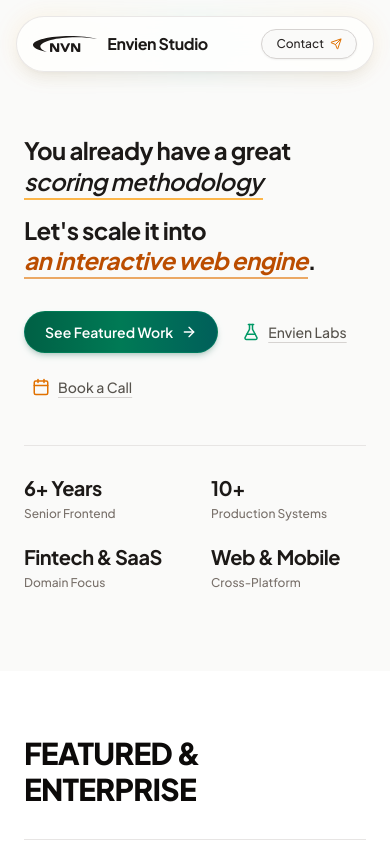
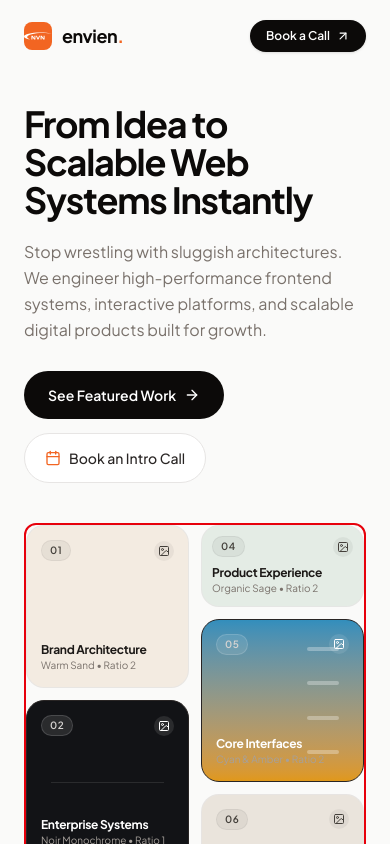
Before and after one commit to novrandobilly/lothlorien, a Next.js app in the folder frontend/: page / in a window 390 px wide. Shown: the top 844 px of the page. Built offline with nearby package versions, Linux system fonts and the light colour scheme.

Commit message:
refactor: enhance Header component with scroll detection and update HeroSection layout for improved responsiveness

```diff
--- a/frontend/src/components/Header.tsx
+++ b/frontend/src/components/Header.tsx
@@ -1,59 +1,86 @@
-import React from "react";
+"use client";
+
+import React, { useState, useEffect } from "react";
 import Link from "next/link";
 import { EnvienLogo } from "@/components/ui/EnvienLogo";
-import { Send } from "lucide-react";
+import { ArrowUpRight } from "lucide-react";
 
 export function Header() {
+  const [isScrolled, setIsScrolled] = useState(false);
+
+  useEffect(() => {
+    const handleScroll = () => {
+      setIsScrolled(window.scrollY > 20);
+    };
+
+    handleScroll();
+    window.addEventListener("scroll", handleScroll, { passive: true });
+    return () => window.removeEventListener("scroll", handleScroll);
+  }, []);
+
   return (
-    <header className="sticky top-4 sm:top-6 z-50 w-full max-w-6xl mx-auto px-4 sm:px-6 transition-all duration-300">
-      {/* Outer wrapper with subtle atmospheric halo */}
-      <div className="relative group/nav">
-        {/* Ambient Warm Underglow */}
-        <div className="absolute -inset-0.5 bg-linear-to-r from-amber-500/15 via-emerald-500/10 to-amber-500/15 rounded-full blur-md opacity-60 group-hover/nav:opacity-100 transition-opacity duration-500 -z-10 pointer-events-none" />
-
-        {/* Clean White Pill Container */}
-        <div className="relative bg-white/85 backdrop-blur-2xl border border-stone-200/90 shadow-lg shadow-stone-950/5 rounded-full px-4 sm:px-6 h-14 flex items-center justify-between gap-4">
+    <header
+      className={`sticky top-0 z-50 w-full transition-all duration-200 ${
+        isScrolled
+          ? "bg-[#fafaf9]/90 backdrop-blur-xl border-b border-stone-200/80"
+          : "bg-[#fafaf9] border-b border-transparent"
+      }`}
+    >
+      <div className="max-w-7xl mx-auto px-6 sm:px-8 lg:px-12 h-18 sm:h-20 flex items-center justify-between">
         {/* Brand Logo & Title */}
         <Link
           href="/"
-            className="flex items-center gap-2.5 text-stone-900 tracking-tight group/logo"
+          className="flex items-center gap-2.5 text-stone-950 tracking-tight group/logo"
           aria-label="Envien Studio Home"
         >
+          <div className="w-7 h-7 sm:w-8 sm:h-8 rounded-lg bg-[#f26522] text-white flex items-center justify-center">
             <EnvienLogo
-              className="h-4 sm:h-4.5 w-auto text-stone-900 group-hover/logo:text-amber-600 transition-colors"
-              variant="current"
+              className="h-3.5 sm:h-4 w-auto text-white"
+              variant="white"
             />
-            <span className="text-base sm:text-lg font-bold tracking-tight font-sans text-stone-900 group-hover/logo:text-amber-600 transition-colors">
-              Envien Studio
+          </div>
+          <span className="text-lg sm:text-xl font-bold tracking-tight font-sans text-stone-950">
+            envien<span className="text-[#f26522]">.</span>
           </span>
         </Link>
 
-          {/* Right side: Nav Links + Contact Button */}
-          <div className="flex items-center gap-3 sm:gap-5">
-            <nav className="hidden sm:flex items-center gap-5 text-xs font-medium text-stone-600">
+        {/* Center Nav Links */}
+        <nav className="hidden md:flex items-center gap-8 text-sm font-medium font-sans text-stone-600">
+          <Link
+            href="/"
+            className="text-stone-950 font-semibold hover:text-[#f26522] transition-colors"
+          >
+            Home
+          </Link>
+          <Link
+            href="/#about"
+            className="hover:text-stone-950 transition-colors"
+          >
+            About
+          </Link>
           <Link
             href="/#work"
-                className="hover:text-stone-900 transition-colors"
+            className="hover:text-stone-950 transition-colors"
           >
-                Featured
+            Work
           </Link>
           <Link
             href="/#labs"
-                className="hover:text-emerald-700 transition-colors"
+            className="hover:text-stone-950 transition-colors"
           >
             Labs
           </Link>
         </nav>
 
+        {/* Right CTA Button */}
+        <div className="flex items-center gap-4">
           <Link
             href="/#contact"
-              scroll={true}
-              className="inline-flex items-center justify-center gap-1.5 text-xs font-medium rounded-full px-3.5 py-1.5 border border-stone-300 hover:border-amber-500/70 bg-stone-50 hover:bg-amber-50 text-stone-800 hover:text-amber-800 shadow-xs hover:shadow-sm transition-all"
+            className="inline-flex items-center gap-1.5 text-xs sm:text-sm font-semibold rounded-full px-4 sm:px-5 py-2 sm:py-2.5 bg-stone-950 text-white hover:bg-stone-800 transition-all shadow-sm active:scale-95"
           >
-              <span>Contact</span>
-              <Send className="w-3 h-3 text-amber-600 shrink-0" />
+            <span>Book a Call</span>
+            <ArrowUpRight className="w-3.5 h-3.5 shrink-0" />
           </Link>
-          </div>
         </div>
       </div>
     </header>
--- a/frontend/src/features/home/features/hero-section/index.tsx
+++ b/frontend/src/features/home/features/hero-section/index.tsx
@@ -1,124 +1,245 @@
 "use client";
 
-import React, { useState, useEffect } from "react";
+import React from "react";
 import Link from "next/link";
-import { ArrowRight, Calendar, FlaskConical } from "lucide-react";
+import { ArrowRight, Calendar, Image as ImageIcon } from "lucide-react";
 import { ProofStripSection } from "./features/ProofStripSection";
-import { heroPairs, ACTIVE_OUTCOME_STYLE, OUTCOME_STYLES } from "./constants";
+
+interface VisualSlotProps {
+  id: string;
+  slotNumber: string;
+  title: string;
+  subtitle: string;
+  heightRatio: 1 | 2;
+  bgClass: string;
+  borderClass?: string;
+  isDark?: boolean;
+  imageUrl?: string; // Easy slot for user to plug real images later
+  accentElement?: React.ReactNode;
+}
+
+function VisualCard({
+  slotNumber,
+  title,
+  subtitle,
+  heightRatio,
+  bgClass,
+  borderClass,
+  isDark = false,
+  imageUrl,
+  accentElement,
+}: VisualSlotProps) {
+  const defaultBorder = isDark
+    ? "border border-stone-800"
+    : "border border-stone-200/80";
+
+  // Height ratio: 2 -> aspect-square (1:1), 1 -> aspect-[2/1] (2:1 width to height)
+  // Both have identical width, so height ratio is exactly 2:1
+  const aspectClass = heightRatio === 2 ? "aspect-square" : "aspect-[2/1]";
+
+  return (
+    <div
+      className={`relative w-full ${aspectClass} ${bgClass} ${borderClass ?? defaultBorder} rounded-[18px] sm:rounded-[22px] overflow-hidden transition-transform duration-200 hover:scale-[1.01] select-none group`}
+    >
+      {imageUrl ? (
+        <img
+          src={imageUrl}
+          alt={title}
+          className="w-full h-full object-cover"
+        />
+      ) : (
+        <div
+          className={`absolute inset-0 flex flex-col justify-between ${
+            heightRatio === 1 ? "p-2.5 sm:p-3.5" : "p-3.5 sm:p-4"
+          }`}
+        >
+          {/* Subtle Accent Graphics */}
+          {accentElement && (
+            <div className="absolute inset-0 pointer-events-none overflow-hidden">
+              {accentElement}
+            </div>
+          )}
+
+          {/* Top Pill / Slot Tag */}
+          <div className="relative z-10 flex items-center justify-between">
+            <span
+              className={`text-[10px] sm:text-xs font-semibold tracking-wider uppercase px-2 py-0.5 rounded-full ${
+                isDark
+                  ? "bg-white/10 text-stone-300 border border-white/15"
+                  : "bg-black/5 text-stone-700 border border-black/5"
+              }`}
+            >
+              {slotNumber}
+            </span>
+            <div
+              className={`w-5 h-5 sm:w-6 sm:h-6 rounded-full flex items-center justify-center ${
+                isDark ? "bg-white/10 text-white" : "bg-black/5 text-stone-700"
+              }`}
+            >
+              <ImageIcon className="w-3 h-3" />
+            </div>
+          </div>
+
+          {/* Bottom Label Context */}
+          <div className="relative z-10">
+            <p
+              className={`text-xs sm:text-sm font-bold tracking-tight font-sans line-clamp-1 ${
+                isDark ? "text-white" : "text-stone-900"
+              }`}
+            >
+              {title}
+            </p>
+            <p
+              className={`text-[10px] sm:text-[11px] font-sans line-clamp-1 ${
+                isDark ? "text-stone-400" : "text-stone-500"
+              }`}
+            >
+              {subtitle}
+            </p>
+          </div>
+        </div>
+      )}
+    </div>
+  );
+}
 
 export function HeroSection() {
-  const [index, setIndex] = useState(0);
-  const [isVisible, setIsVisible] = useState(true);
+  return (
+    <section className="relative bg-[#fafaf9] pt-6 sm:pt-10 lg:pt-14 pb-14 sm:pb-20">
+      <div className="max-w-7xl mx-auto px-6 sm:px-8 lg:px-12">
+        <div className="grid grid-cols-1 lg:grid-cols-12 gap-10 lg:gap-10 xl:gap-14 items-start">
+          {/* =========================================================
+              1. LEFT COLUMN: TYPOGRAPHY, CAPTION & ACTION BUTTONS
+             ========================================================= */}
+          <div className="lg:col-span-6 xl:col-span-6 flex flex-col justify-center text-left pt-2">
+            {/* Main Headline (Sans-serif, bold, 3 lines matching screenshot) */}
+            <h1 className="text-4xl sm:text-5xl md:text-6xl xl:text-[68px] font-bold tracking-[-0.035em] text-stone-950 leading-[1.06] font-sans">
+              From Idea to <br />
+              Scalable Web <br />
+              Systems Instantly
+            </h1>
 
-  useEffect(() => {
-    const interval = setInterval(() => {
-      setIsVisible(false);
-      setTimeout(() => {
-        setIndex((prev) => (prev + 1) % heroPairs.length);
-        setIsVisible(true);
-      }, 300);
-    }, 2800);
-    return () => clearInterval(interval);
-  }, []);
+            {/* Subtitle Caption */}
+            <p className="mt-5 sm:mt-6 text-base sm:text-lg md:text-xl text-stone-500 font-sans leading-relaxed max-w-lg">
+              Stop wrestling with sluggish architectures. We engineer
+              high-performance frontend systems, interactive platforms, and
+              scalable digital products built for growth.
+            </p>
 
-  const currentPair = heroPairs[index];
+            {/* Action Buttons */}
+            <div className="mt-7 sm:mt-9 flex flex-wrap items-center gap-3.5 sm:gap-4">
+              <Link
+                href="#work"
+                className="inline-flex items-center gap-2 px-6 py-3.5 rounded-full bg-stone-950 text-white hover:bg-stone-800 text-sm sm:text-base font-semibold transition-all group active:scale-95"
+              >
+                <span>See Featured Work</span>
+                <ArrowRight className="w-4 h-4 group-hover:translate-x-0.5 transition-transform" />
+              </Link>
+              <Link
+                href="#contact"
+                className="inline-flex items-center gap-2 px-5 py-3.5 rounded-full border border-stone-200 hover:border-stone-300 bg-white hover:bg-stone-50 text-stone-800 text-sm sm:text-base font-medium transition-all active:scale-95"
+              >
+                <Calendar className="w-4 h-4 text-[#f26522]" />
+                <span>Book an Intro Call</span>
+              </Link>
+            </div>
+          </div>
 
-  return (
-    <section className="relative overflow-hidden pt-20 pb-20 sm:pt-24 sm:pb-24 md:pt-28 md:pb-24 bg-[#fafaf9]">
-      {/* Dynamic rolling animations */}
-      <style
-        dangerouslySetInnerHTML={{
-          __html: `
-        @keyframes rollOut {
-          0% { transform: translateY(0); opacity: 1; }
-          100% { transform: translateY(8px); opacity: 0; }
-        }
-        @keyframes rollIn {
-          0% { transform: translateY(-8px); opacity: 0; }
-          100% { transform: translateY(0); opacity: 1; }
-        }
-        .animate-roll-out {
-          animation: rollOut 0.3s cubic-bezier(0.4, 0, 0.2, 1) forwards;
-        }
-        .animate-roll-in {
-          animation: rollIn 0.3s cubic-bezier(0.4, 0, 0.2, 1) forwards;
-        }
-      `,
-        }}
-      />
+          {/* =========================================================
+              2. RIGHT COLUMN: VISUAL CARDS CONTAINER (WITH RED BORDER)
+              Height ratios in order: 2 : 1 : 2 : 2 : 2 : 1
+              Column 1: Slot 1 (2) + Slot 2 (1) + Slot 3 (2) = 5 units
+              Column 2: Slot 4 (2) + Slot 5 (2) + Slot 6 (1) = 5 units
+             ========================================================= */}
+          <div className="lg:col-span-6 xl:col-span-6 relative border-2 border-red-600 rounded-xl">
+            <div className="grid grid-cols-2 gap-3 sm:gap-4">
+              {/* --- Column 1 (Slots 1, 2, 3 -> Ratios: 2, 1, 2) --- */}
+              <div className="flex flex-col gap-3 sm:gap-4">
+                {/* 1st Card: Height Ratio 2 */}
+                <VisualCard
+                  id="slot-1"
+                  slotNumber="01"
+                  title="Brand Architecture"
+                  subtitle="Warm Sand • Ratio 2"
+                  heightRatio={2}
+                  bgClass="bg-[#f3ebe1]"
+                />
 
-      {/* Subtle Warm Background Glow */}
-      <div className="absolute top-1/2 left-1/2 -translate-x-1/2 -translate-y-1/2 w-160 h-96 bg-radial from-emerald-500/8 via-amber-500/6 to-transparent blur-[120px] rounded-full pointer-events-none -z-10" />
+                {/* 2nd Card: Height Ratio 1 */}
+                <VisualCard
+                  id="slot-2"
+                  slotNumber="02"
+                  title="Enterprise Systems"
+                  subtitle="Noir Monochrome • Ratio 1"
+                  heightRatio={2}
+                  bgClass="bg-[#121316]"
+                  isDark={true}
+                  accentElement={
+                    <div className="absolute inset-x-6 top-1/2 h-px bg-white/10" />
+                  }
+                />
 
-      <div className="max-w-6xl mx-auto px-6 sm:px-8 text-left">
-        {/* Headline - Responsive: Stacked column on small screens, inline on md+ */}
-        <div className="w-full">
-          <h1 className="flex flex-col items-start gap-4 sm:gap-5 md:gap-3.5 text-2xl sm:text-3xl md:text-4xl lg:text-5xl font-bold tracking-tight font-sans text-stone-900 leading-[1.2]">
-            {/* Sentence 1 */}
-            <div className="flex flex-col items-start md:inline-block text-left">
-              <span className="text-left text-stone-900">
-                You already have a great{" "}
-              </span>
-              <span
-                className={`w-fit self-start inline-block font-semibold italic text-stone-900 border-b-2 border-amber-500/70 pb-0.5 mt-0.5 md:mt-0 font-sans ${
-                  isVisible ? "animate-roll-in" : "animate-roll-out"
-                }`}
-              >
-                {currentPair.asset}
-              </span>
+                {/* 3rd Card: Height Ratio 2 */}
+                <VisualCard
+                  id="slot-3"
+                  slotNumber="03"
+                  title="System Visuals"
+                  subtitle="Deep Obsidian • Ratio 2"
+                  heightRatio={1}
+                  bgClass="bg-[#0a0a0c]"
+                  isDark={true}
+                />
+              </div>
+
+              {/* --- Column 2 (Slots 4, 5, 6 -> Ratios: 2, 2, 1) --- */}
+              <div className="flex flex-col gap-3 sm:gap-4">
+                {/* 4th Card: Height Ratio 2 */}
+                <VisualCard
+                  id="slot-4"
+                  slotNumber="04"
+                  title="Product Experience"
+                  subtitle="Organic Sage • Ratio 2"
+                  heightRatio={1}
+                  bgClass="bg-[#e4ece5]"
+                />
+
+                {/* 5th Card: Height Ratio 2 */}
+                <VisualCard
+                  id="slot-5"
+                  slotNumber="05"
+                  title="Core Interfaces"
+                  subtitle="Cyan & Amber • Ratio 2"
+                  heightRatio={2}
+                  bgClass="bg-gradient-to-b from-[#328ebc] 50% to-[#e09819] 50%"
+                  isDark={true}
+                  accentElement={
+                    <div className="absolute right-6 inset-y-0 w-8 flex flex-col justify-around py-3 opacity-30">
+                      <div className="w-full h-1 bg-white rounded-full" />
+                      <div className="w-full h-1 bg-white rounded-full" />
+                      <div className="w-full h-1 bg-white rounded-full" />
+                      <div className="w-full h-1 bg-white rounded-full" />
+                    </div>
+                  }
+                />
+
+                {/* 6th Card: Height Ratio 1 */}
+                <VisualCard
+                  id="slot-6"
+                  slotNumber="06"
+                  title="Studio Showcase"
+                  subtitle="Ceramic Tone • Ratio 1"
+                  heightRatio={2}
+                  bgClass="bg-[#eae4dc]"
+                />
+              </div>
             </div>
-
-            {/* Sentence 2 */}
-            <div className="flex flex-col items-start md:inline-block text-left">
-              <span className="text-left text-stone-900">
-                Let&apos;s scale it into{" "}
-              </span>
-              <span className="w-fit self-start inline-block whitespace-nowrap mt-0.5 md:mt-0">
-                <span
-                  className={`font-bold ${
-                    isVisible ? "animate-roll-in" : "animate-roll-out"
-                  } ${OUTCOME_STYLES[ACTIVE_OUTCOME_STYLE]}`}
-                >
-                  {currentPair.outcome}
-                </span>
-                <span className="text-stone-900 font-sans">.</span>
-              </span>
-            </div>
-          </h1>
+          </div>
         </div>
 
-        {/* Action Buttons: Main CTA + Labs Link + Contact */}
-        <div className="mt-8 sm:mt-10 flex flex-wrap items-center justify-start gap-4 sm:gap-7">
-          <Link
-            href="#work"
-            className="inline-flex items-center justify-center gap-2 text-sm px-5 py-2.5 sm:text-base sm:px-7 sm:py-3 rounded-full font-semibold transition-all duration-150 focus:outline-none cursor-pointer select-none bg-linear-to-r from-emerald-800 via-emerald-700 to-teal-800 text-white hover:from-emerald-700 hover:via-emerald-600 hover:to-teal-700 active:from-emerald-900 active:to-teal-900 shadow-md shadow-emerald-900/20 border border-emerald-600/40 hover:shadow-lg hover:shadow-emerald-900/25"
-          >
-            <span>See Featured Work</span>
-            <ArrowRight className="w-4 h-4 sm:w-4.5 sm:h-4.5 shrink-0" />
-          </Link>
-
-          <Link
-            href="#labs"
-            className="inline-flex items-center gap-2 text-sm sm:text-base font-medium text-stone-600 hover:text-emerald-700 transition-colors group px-2 py-2"
-          >
-            <FlaskConical className="w-4.5 h-4.5 text-emerald-600 group-hover:scale-110 transition-transform" />
-            <span className="underline underline-offset-4 decoration-stone-300 group-hover:decoration-emerald-600/70">
-              Envien Labs
-            </span>
-          </Link>
-
-          <Link
-            href="#contact"
-            className="inline-flex items-center gap-2 text-sm sm:text-base font-medium text-stone-600 hover:text-amber-700 transition-colors group px-2 py-2"
-          >
-            <Calendar className="w-4.5 h-4.5 text-amber-600 group-hover:scale-110 transition-transform" />
-            <span className="underline underline-offset-4 decoration-stone-300 group-hover:decoration-amber-600/70">
-              Book a Call
-            </span>
-          </Link>
+        {/* Metric Proof Strip below */}
+        <div className="mt-14 sm:mt-18 pt-8 border-t border-stone-200/80">
+          <ProofStripSection />
         </div>
-
-        <ProofStripSection />
       </div>
     </section>
   );
--- a/frontend/src/features/home/index.tsx
+++ b/frontend/src/features/home/index.tsx
@@ -14,9 +14,9 @@ export function HomePageFeature() {
       {/* Main Content: Hero -> Featured Clients & Enterprise Systems -> Envien Studio Labs -> Contact */}
       <main className="flex-1">
         <HeroSection />
-        <FeaturedClientsSection />
+        {/* <FeaturedClientsSection />
         <EnvienLabsSection />
-        <ContactUsSection />
+        <ContactUsSection /> */}
       </main>
 
       {/* Footer */}
```
Lines whose indentation alone changed are shown as unchanged.
